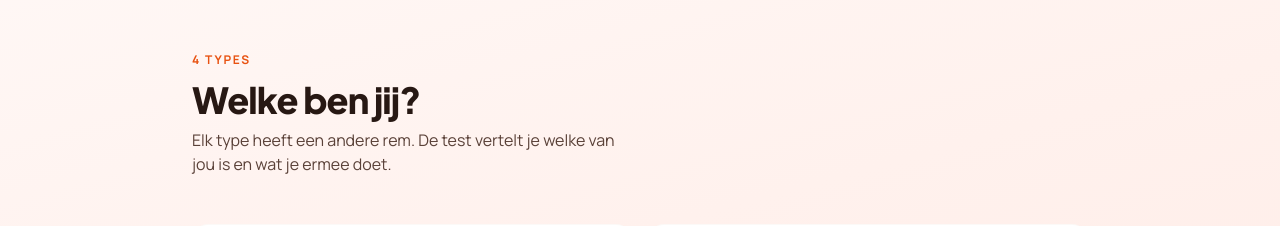
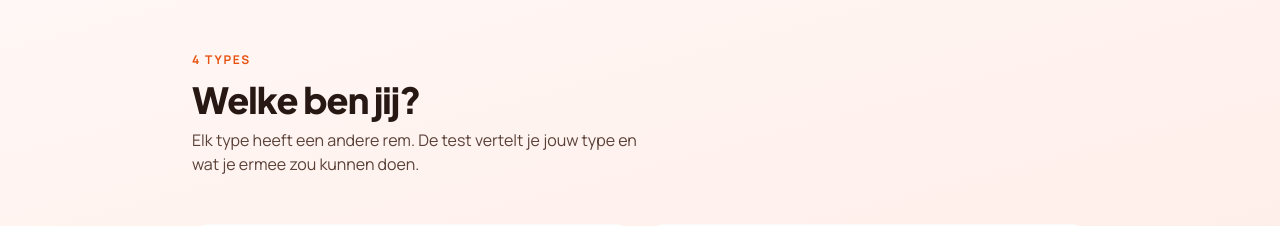
Before and after one commit to iwbtools-a11y/rick-vianen, a Next.js app: page /quiz in a window 1280 px wide. Shown: the part 860-1086 px from the top of the page. Built offline with nearby package versions, Linux system fonts and the light colour scheme.

Commit message:
Fix awkward phrasing in quiz types preview subtitle
Co-Authored-By: Claude Sonnet 4.6 <noreply@anthropic.com>

```diff
--- a/src/app/quiz/quiz-client.tsx
+++ b/src/app/quiz/quiz-client.tsx
@@ -348,7 +348,7 @@ export function QuizClient() {
                   Welke ben jij?
                 </h2>
                 <p className="text-on-surface-variant mt-2 max-w-md">
-                  Elk type heeft een andere rem. De test vertelt je welke van jou is en wat je ermee doet.
+                  Elk type heeft een andere rem. De test vertelt je jouw type en wat je ermee zou kunnen doen.
                 </p>
               </div>
 
```
